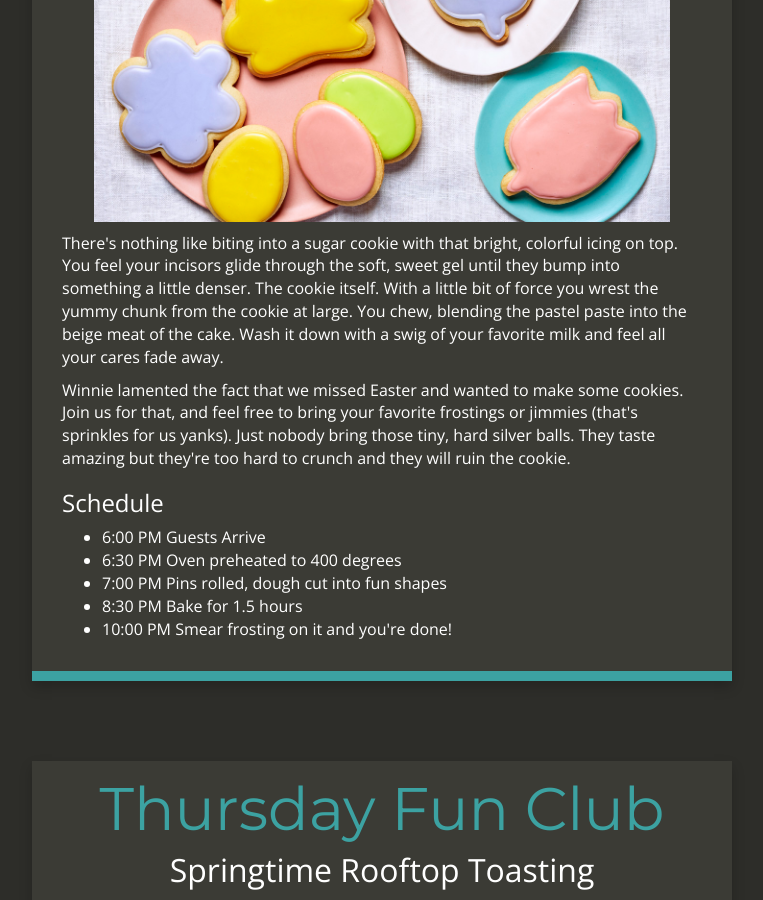
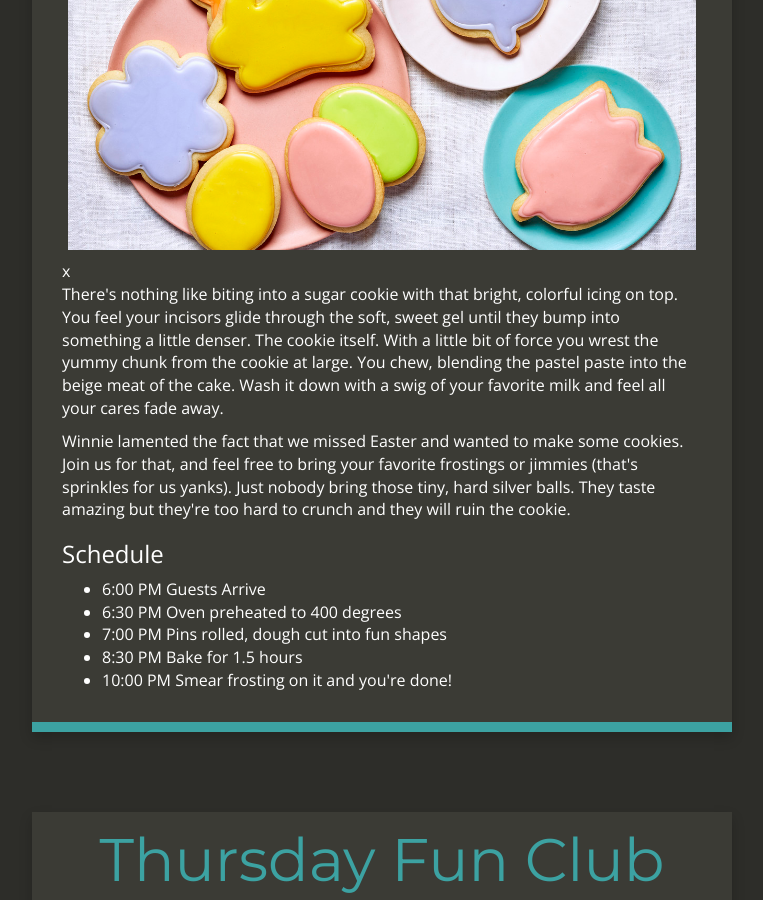
Before and after one commit to paulberb/paulberb.github.io, a Jekyll site: the page built from index.html, in a window 1280 px wide and 900 px high, scrolled down 401 px. Shown: the whole window, without its empty margins (258-1021 px from the left). Built offline with Jekyll 4.4.1, drawn with Linux system fonts in a browser that asks for light colours; nearby versions of some CDN libraries.

Commit message:
adjusted image width

```diff
--- a/index.html
+++ b/index.html
@@ -10,8 +10,8 @@ layout: default
                 <p>April 25th, 2019 - 6pm</p>
                 <p>Paul and Jo's
                 </p>
-                <p><img src="/images/cook.jpg" width="90%" /></p>
-            </div>
+                <p><img src="/images/cook.jpg" width="98%" /></p>
+            </div>x
                 <p>
                 There's nothing like biting into a sugar cookie with that bright, colorful icing on top. You feel your incisors glide through the soft, sweet gel until they bump into something a little denser. The cookie itself. With a little bit of force you wrest the yummy chunk from the cookie at large. You chew, blending the pastel paste into the beige meat of the cake. Wash it down with a swig of your favorite milk and feel all your cares fade away.
                 </p>
```
